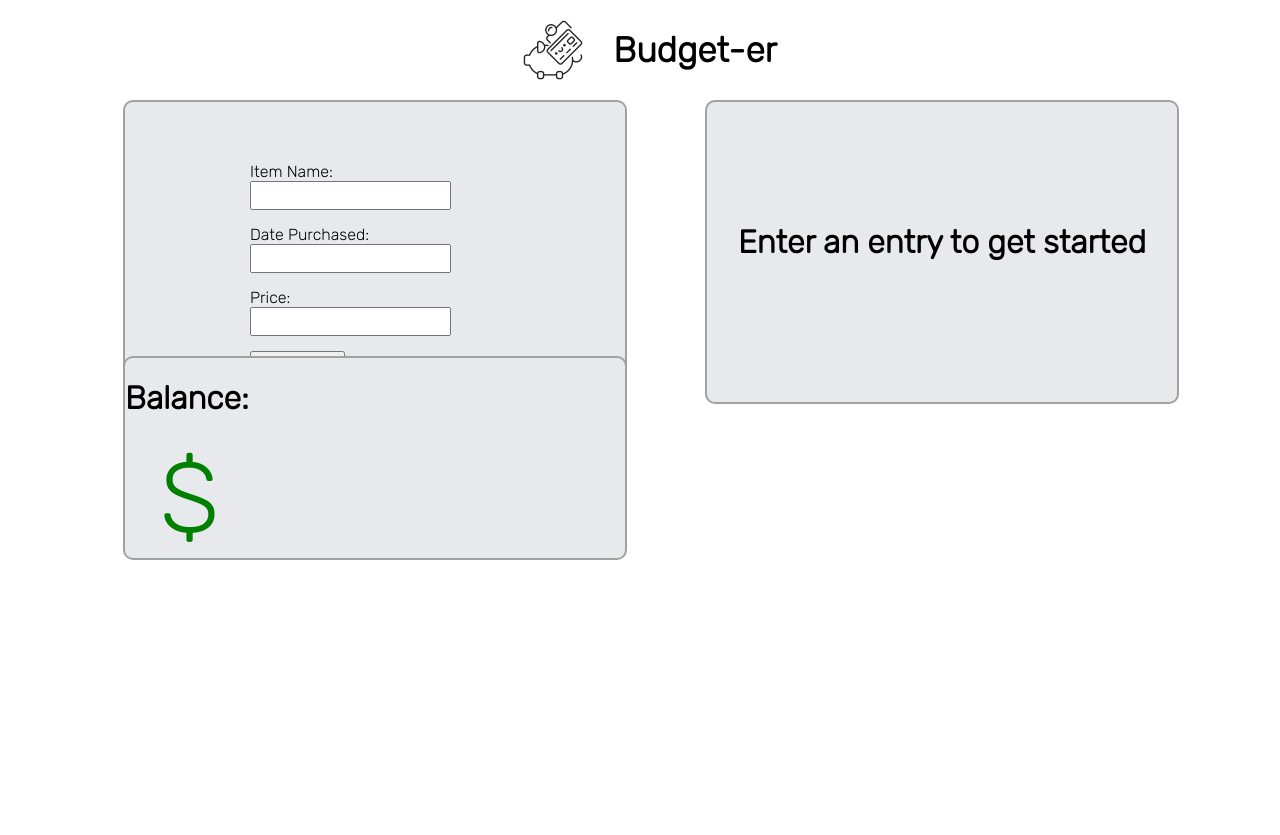
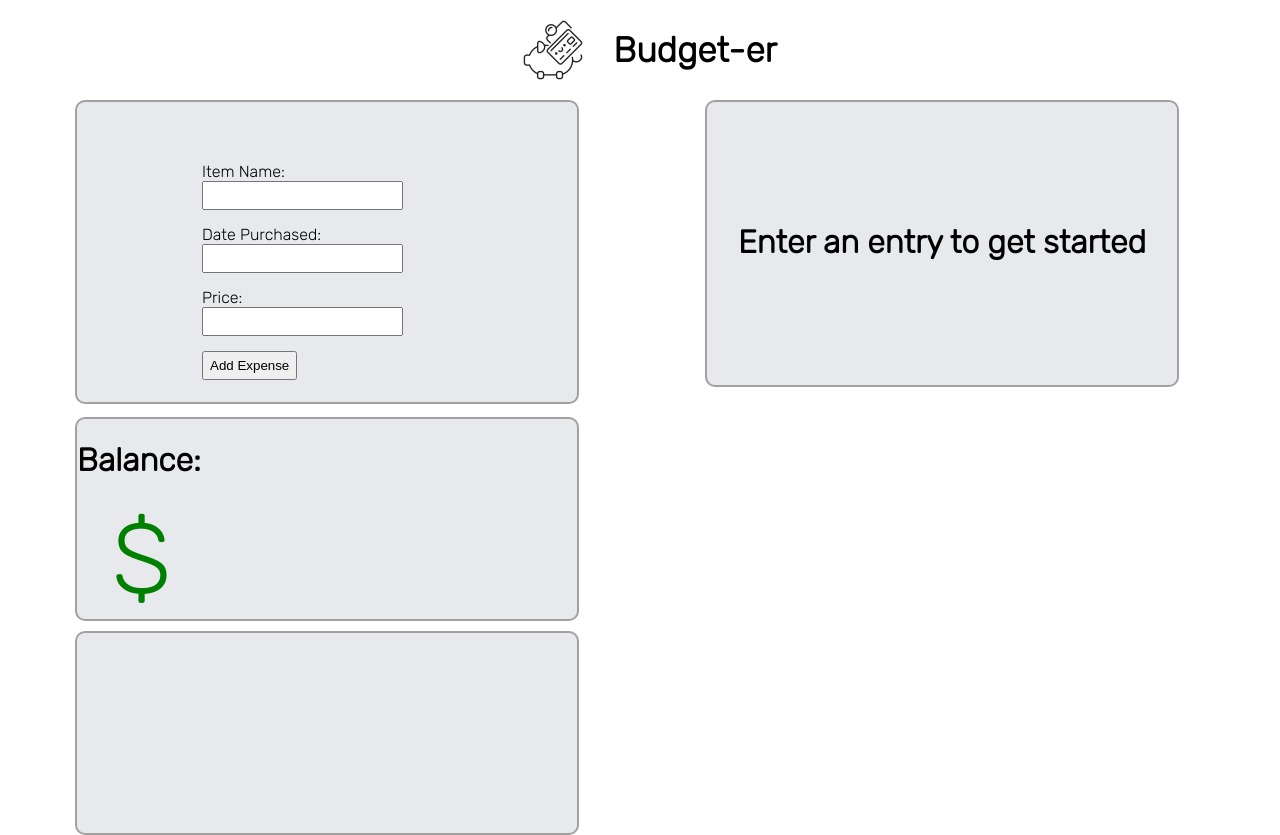
Before and after one commit to rsef899/BudgetingTool, a React (Create React App) app in the folder front_btool/: page / in a window 1280 px wide. Before the commit the page ends 800 px from the top, so only its background shows below. Built offline with nearby package versions, Linux system fonts and the light colour scheme; no server answers.

Commit message:
Changed styling, bug: balance and update move with table

```diff
--- a/front_btool/src/App.js
+++ b/front_btool/src/App.js
@@ -49,29 +49,26 @@ function App() {
         </div>
         <div className="topBox2">
           {!entriesChange ? (
-            <h1 className='EmptyEntryHeader'>Enter an entry to get started</h1>
-          ):(
+            <h1 className='EmptyEntryHeader'>Enter an entry to get started</h1>):(
             //only one componant can be returned in a ternery operator hence <>, allows both to render
             <>
               <Table entriesChange={entriesChange}/>
               <SoldItems prop1={entriesChange} prop2={addEnterPressedChange} />
-            </>
-          )}
+            </>)}
         </div>
         <div className='veticalBox'>
           <div className='NetBalanceDiv'>
             <NetBalance pressedEnter={pressedEnter} entriesChange={entriesChange} hasReset={hasReset}/>
           </div>
-       </div>
-       {entriesChange ? (
-          <UpdateInfo entriesChange={entriesChange}/>
-       ):(
-        null
-       )}
-
+          <div className='updateDiv'>
+            {entriesChange ? (<UpdateInfo entriesChange={entriesChange}/>):(null)}
+          </div>
+        </div>
+      </div>
     </div>
 
-      </div>
+
+
 
   );
 }
--- a/front_btool/src/Functionality.css
+++ b/front_btool/src/Functionality.css
@@ -3,6 +3,7 @@
 .topBox{
   justify-content: center;
   display: grid;
+  height: 520px;
   grid-template-columns: 600px 500px;
   grid-gap: 30px;
 }
@@ -130,15 +131,12 @@ input {
 }
 
 .NetBalanceDiv{
-  justify-content: flex-start;
+  position: sticky;
   background-color: rgb(231, 233, 236);
   width: 500px;
   height: 200px;
   border-radius: 10px;
   border: 2px solid #a1a1a1;
-  margin-top: 20px;
-  position: fixed;
-  bottom: 240px;
   font-family: 'Rubik', sans-serif;
 }
 
@@ -156,8 +154,20 @@ input {
 }
 .veticalBox{
   width: 600px;
-  height: fit-content;
-  display: flex;
+  height: 100px;
+  display: grid;
+  grid-template-columns: 1fr;
+  gap: 10px;
+  grid-template-rows: 1fr 1fr 1fr;
   align-items: center; /* Vertically center child elements */
   justify-content: center;
 }
+
+.updateDiv{
+ width: 500px;
+ height: 200px;
+ border-radius: 10px;
+ background-color: rgb(231, 233, 236);
+ border: 2px solid #a1a1a1;
+ font-family: 'Rubik', sans-serif;
+}
--- a/front_btool/src/UpdateInfo.js
+++ b/front_btool/src/UpdateInfo.js
@@ -12,11 +12,15 @@ function UpdateInfo(props){
     }, [props.entriesChange]);
 
     return (
-        <select>
+        <>
+        <label for="nameDropdown">Item Name:</label>
+        <select className="nameDropdown">
             {nameOptions.map(option => (
                 <option key={option}>{option}</option>
             ))}
         </select>
+        </>
+
     );
 }
 export default UpdateInfo
```
